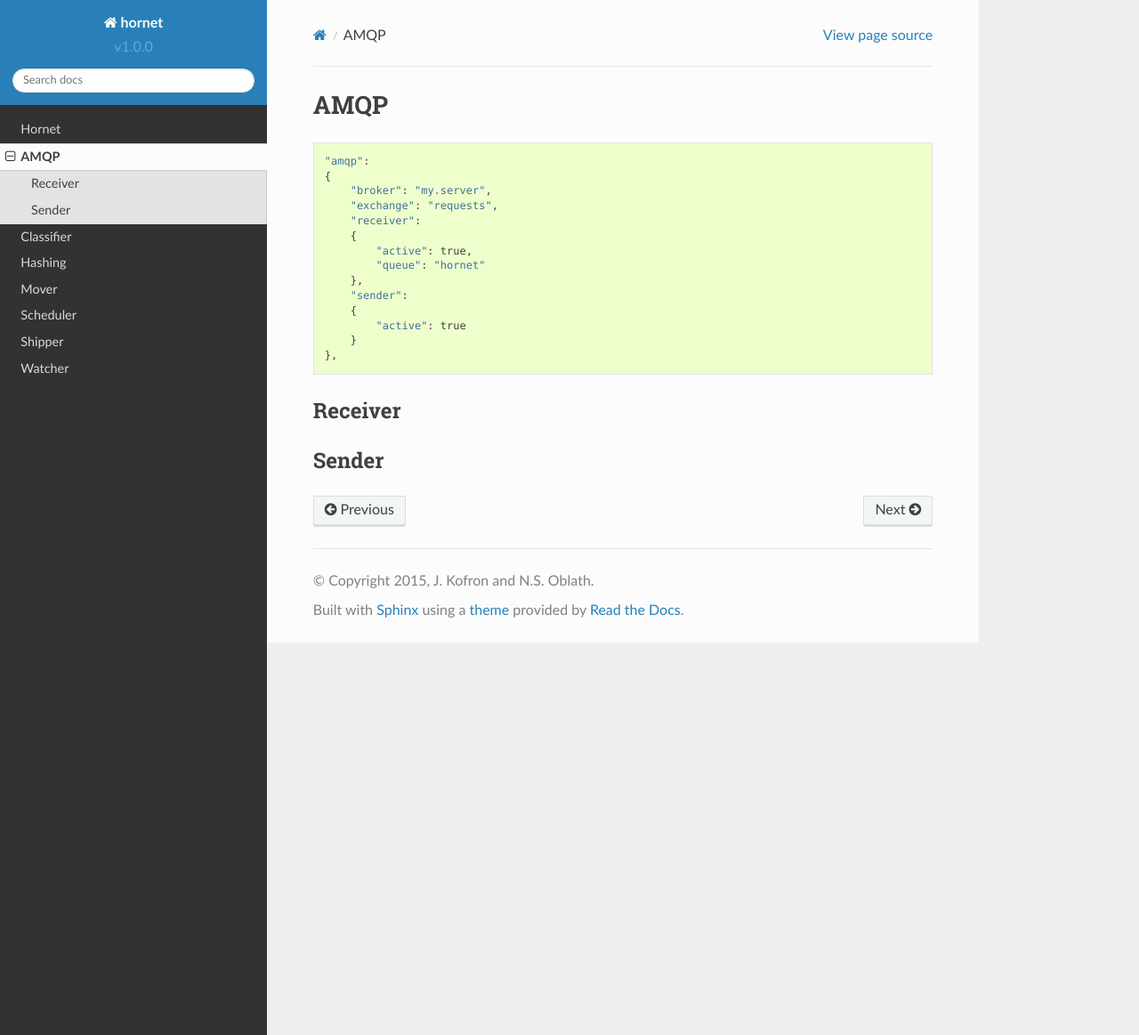
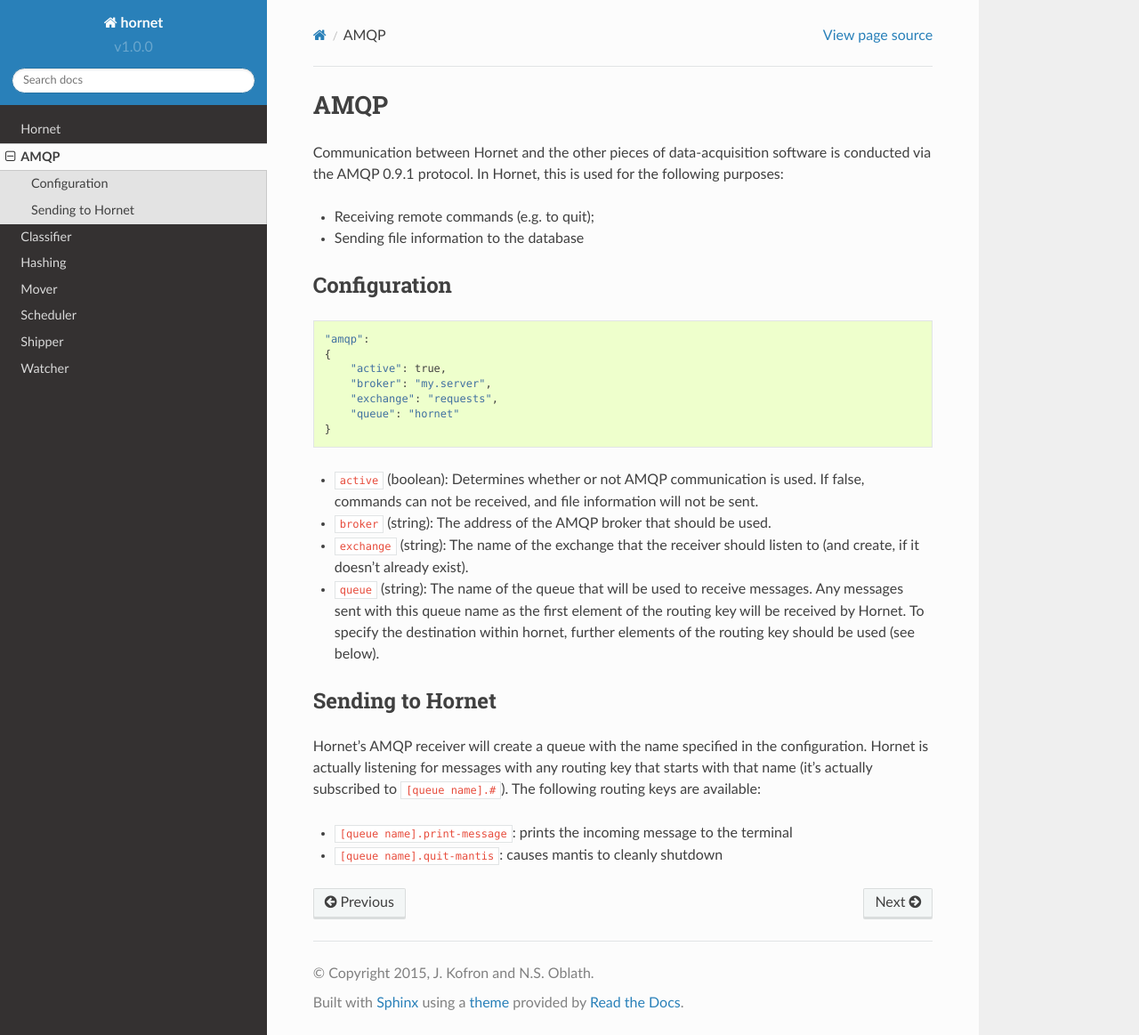
Before and after one commit to project8/hornet, a Sphinx documentation site: the page built from documentation/amqp.rst, in a window 1280 px wide and 1163 px high. Shown: the whole window at 89% size. Built offline with Sphinx 7.4.7 and the Read the Docs theme 2.0.0, drawn with Linux system fonts in a browser that asks for light colours.

Commit message:
Updated the AMQP documentation

```diff
--- a/documentation/amqp.rst
+++ b/documentation/amqp.rst
@@ -1,30 +1,34 @@
 AMQP
 ====
+
+Communication between Hornet and the other pieces of data-acquisition software is conducted via the AMQP 0.9.1 protocol.  In Hornet, this is used for the following purposes:
+
+* Receiving remote commands (e.g. to quit);
+* Sending file information to the database
+
+Configuration
+-------------
 
 ::
 
     "amqp":
     {
+        "active": true,
         "broker": "my.server",
         "exchange": "requests",
-        "receiver":
-        {
-            "active": true,
-            "queue": "hornet"
-        },
-        "sender":
-        {
-            "active": true
-        }
-    },
+        "queue": "hornet"
+    }
+
+* ``active`` (boolean): Determines whether or not AMQP communication is used.  If false, commands can not be received, and file information will not be sent.
+* ``broker`` (string): The address of the AMQP broker that should be used.
+* ``exchange`` (string): The name of the exchange that the receiver should listen to (and create, if it doesn't already exist).
+* ``queue`` (string): The name of the queue that will be used to receive messages.  Any messages sent with this queue name as the first element of the routing key will be received by Hornet.  To specify the destination within hornet, further elements of the routing key should be used (see below).
 
 
+Sending to Hornet
+-----------------
 
-Receiver
---------
+Hornet's AMQP receiver will create a queue with the name specified in the configuration.  Hornet is actually listening for messages with any routing key that starts with that name (it's actually subscribed to ``[queue name].#``).  The following routing keys are available:
 
-
-
-
-Sender
-------
+* ``[queue name].print-message``: prints the incoming message to the terminal
+* ``[queue name].quit-mantis``: causes mantis to cleanly shutdown
```
